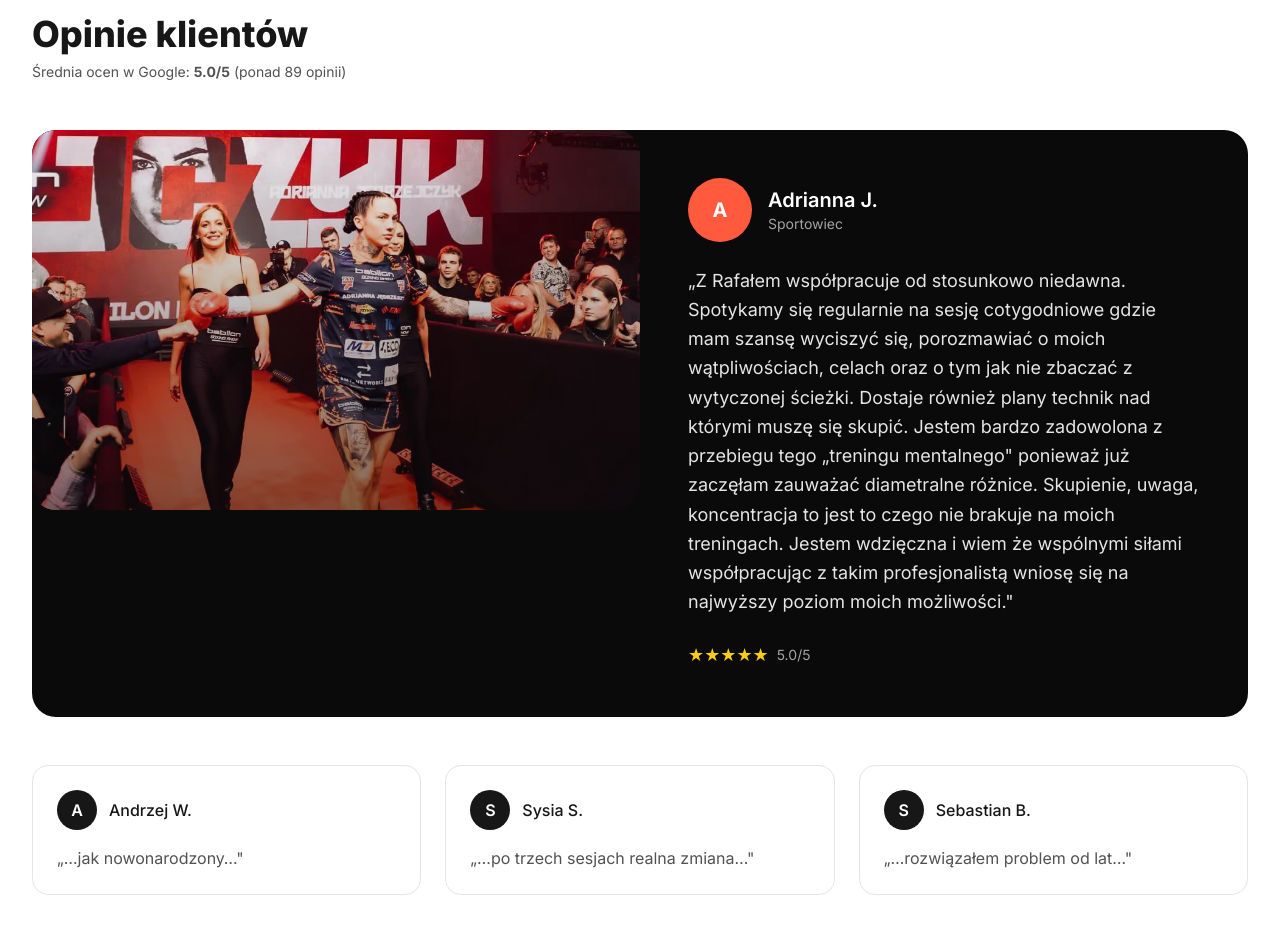
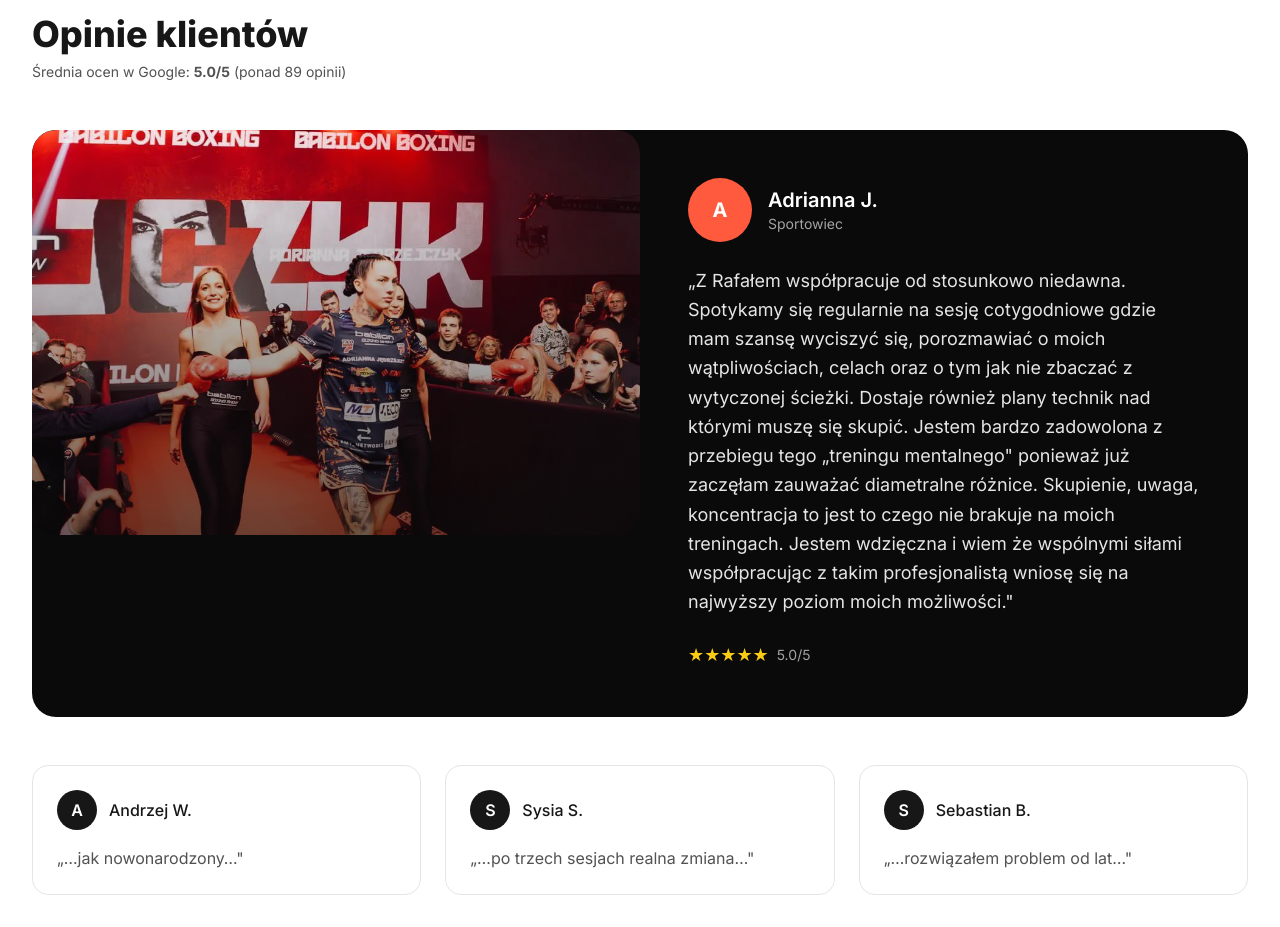
Before and after one commit to technikyvl/MAGIC-LANDING-PAGE-NEW, a Next.js app in the folder MAGICLIFELANDING/: page / in a window 1280 px wide. Shown: the part 4720-5647 px from the top of the page. Built offline with nearby package versions, Linux system fonts and the light colour scheme.

Commit message:
Update page.jsx

```diff
--- a/MAGICLIFELANDING/app/page.jsx
+++ b/MAGICLIFELANDING/app/page.jsx
@@ -433,16 +433,17 @@ export default function Page() {
           <div className="slow-reveal mt-12 rounded-3xl bg-neutral-950 text-white overflow-hidden">
             <div className="grid lg:grid-cols-2 gap-0">
               {/* Client photo */}
-              <div className="relative aspect-[16/9] md:aspect-[16/10] overflow-hidden rounded-3xl">
+              <div className="relative aspect-[4/3] md:aspect-[3/2] overflow-hidden rounded-3xl">
                 <Image
                   src="/testimonials/ada-jedrzejczyk.webp"
                   alt="Adrianna Jędrzejczyk — wejście na galę Babilon Boxing"
                   fill
                   sizes="(min-width:1280px) 720px, 100vw"
-                  className="object-cover"
+                  className="object-cover object-center"
+                  style={{ objectPosition: 'center 30%' }}
                   priority
                 />
-                <div className="absolute inset-0 bg-gradient-to-t from-neutral-950/50 to-transparent"></div>
+                <div className="absolute inset-0 bg-gradient-to-t from-neutral-950/60 to-transparent"></div>
               </div>
 
               {/* Client review */}
```
